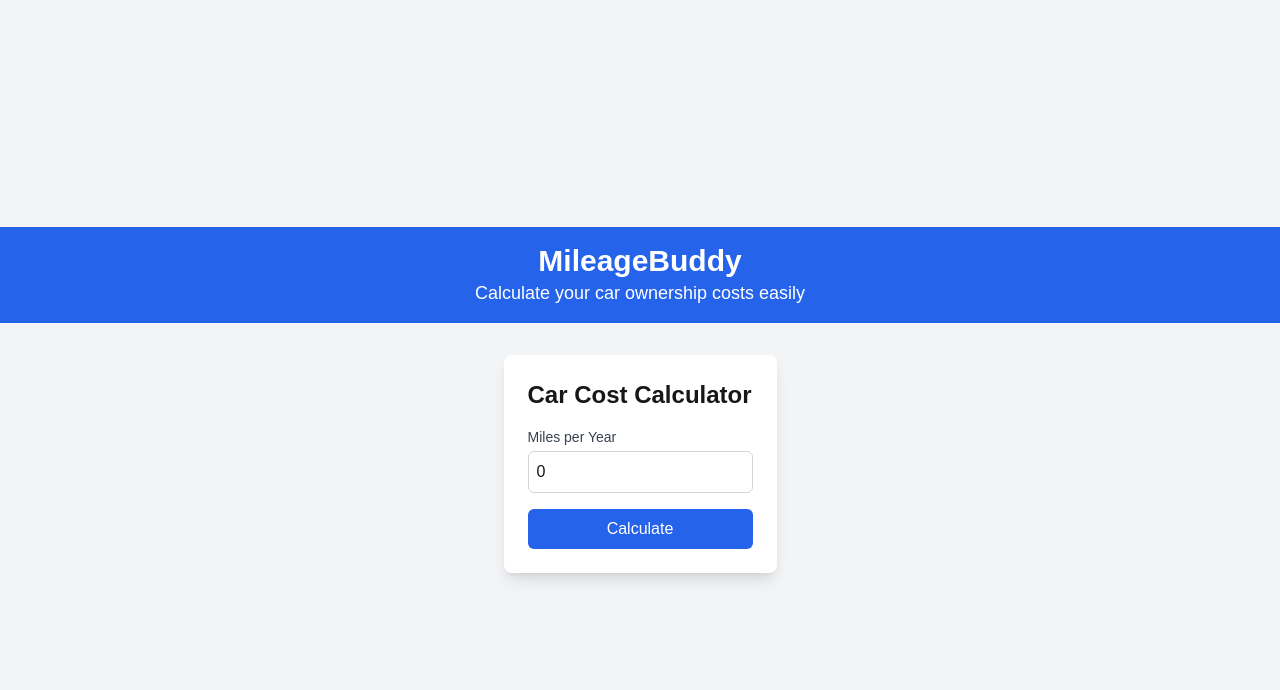
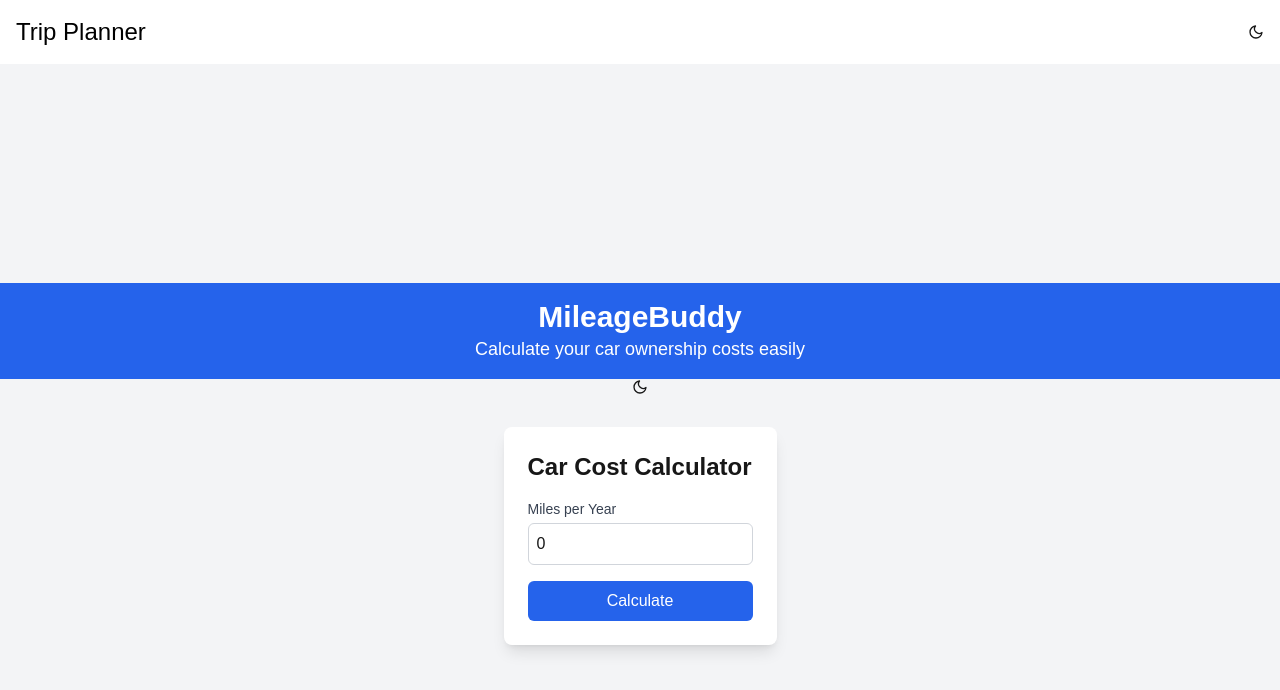
Before and after one commit to adamhinton/mileagebuddy, a Next.js app: page / in a window 1280 px wide. Shown: the top 690 px of the page. Built offline with nearby package versions, Linux system fonts and the light colour scheme.

Commit message:
Dark mode now works perfectly on both server side and client side components. yay!

```diff
--- a/src/app/layout.tsx
+++ b/src/app/layout.tsx
@@ -3,6 +3,7 @@ import { Geist, Geist_Mono } from "next/font/google";
 import "./globals.css";
 import StoreProvider from "@/redux/StoreProvider";
 import { ThemeWrapper } from "../../providers";
+import { Header } from "@/components/Header";
 
 const geistSans = Geist({
 	variable: "--font-geist-sans",
@@ -33,7 +34,10 @@ export default function RootLayout({
 			>
 				{/* ThemeWrapper is the dark/light theme wrapper */}
 				<ThemeWrapper>
-					<StoreProvider>{children}</StoreProvider>
+					<StoreProvider>
+						<Header />
+						{children}
+					</StoreProvider>
 				</ThemeWrapper>
 			</body>
 		</html>
--- a/src/app/page.tsx
+++ b/src/app/page.tsx
@@ -1,5 +1,6 @@
 "use client";
 
+import ThemeSwitch from "@/components/ThemeSwitch";
 import { useAppSelector } from "@/redux/hooks";
 //README:
 // This is a dummy HTML setup written by Copilot to give me something to bounce off of early in dev, will be replaced with my own design later.
@@ -28,6 +29,7 @@ const Page: React.FC<{ isDarkMode: boolean }> = ({ isDarkMode }) => {
 				<h1 className="text-3xl font-bold">MileageBuddy</h1>
 				<p className="text-lg">Calculate your car ownership costs easily</p>
 			</header>
+			<ThemeSwitch />
 			<main className="flex flex-col items-center mt-8">
 				<div className="bg-white p-6 rounded-lg shadow-lg w-full max-w-md">
 					<h2 className="text-2xl font-semibold mb-4">Car Cost Calculator</h2>
--- a/src/app/trip/page.tsx
+++ b/src/app/trip/page.tsx
@@ -1,9 +1,6 @@
-const TripPage: React.FC<{ isDarkMode: boolean }> = ({ isDarkMode }) => {
-	console.log("isDarkMode:", isDarkMode);
+const TripPage: React.FC = () => {
 	return (
-		<div
-			className={`min-h-screen ${isDarkMode ? "bg-gray-900 text-white" : "bg-white text-black"}`}
-		>
+		<div className="min-h-screen dark:bg-gray-900 dark:text-white bg-white text-black">
 			blah blah blah
 		</div>
 	);
--- /dev/null
+++ b/src/components/Header.tsx
@@ -0,0 +1,20 @@
+"use client";
+
+// basic Header to go at top of application
+// Make sure it fits with styling I've already used in this project
+// Should include ThemeSwitch which I've defined elsewhere
+// Use dark and light mode functionality
+
+import React from "react";
+import ThemeSwitch from "./ThemeSwitch";
+
+export const Header: React.FC = () => {
+	return (
+		<header className="bg-white dark:bg-slate-800 p-4 flex justify-between items-center">
+			<h1 className="text-2xl bg-white text-black dark:bg-black dark:text-white ">
+				Trip Planner
+			</h1>
+			<ThemeSwitch />
+		</header>
+	);
+};
```
